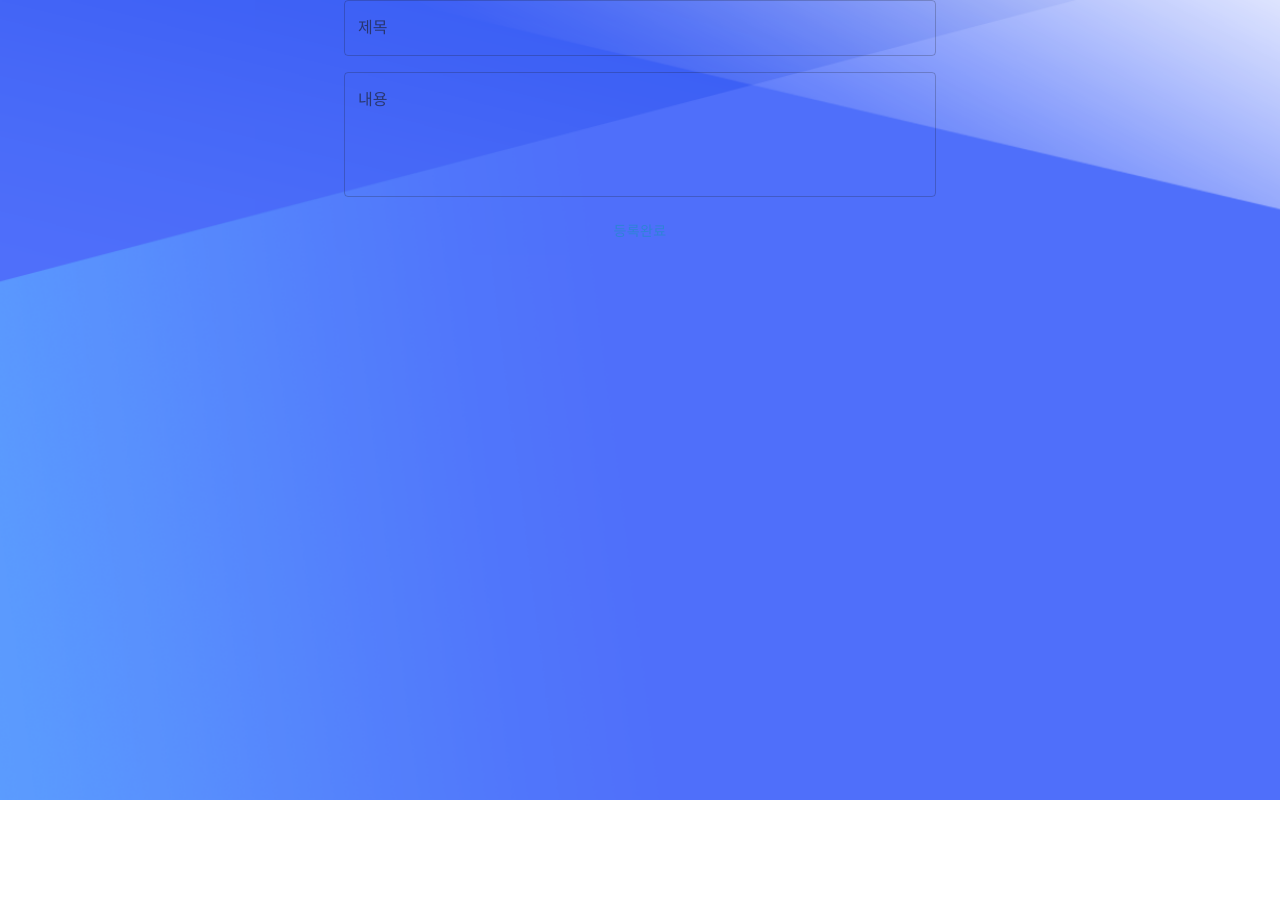
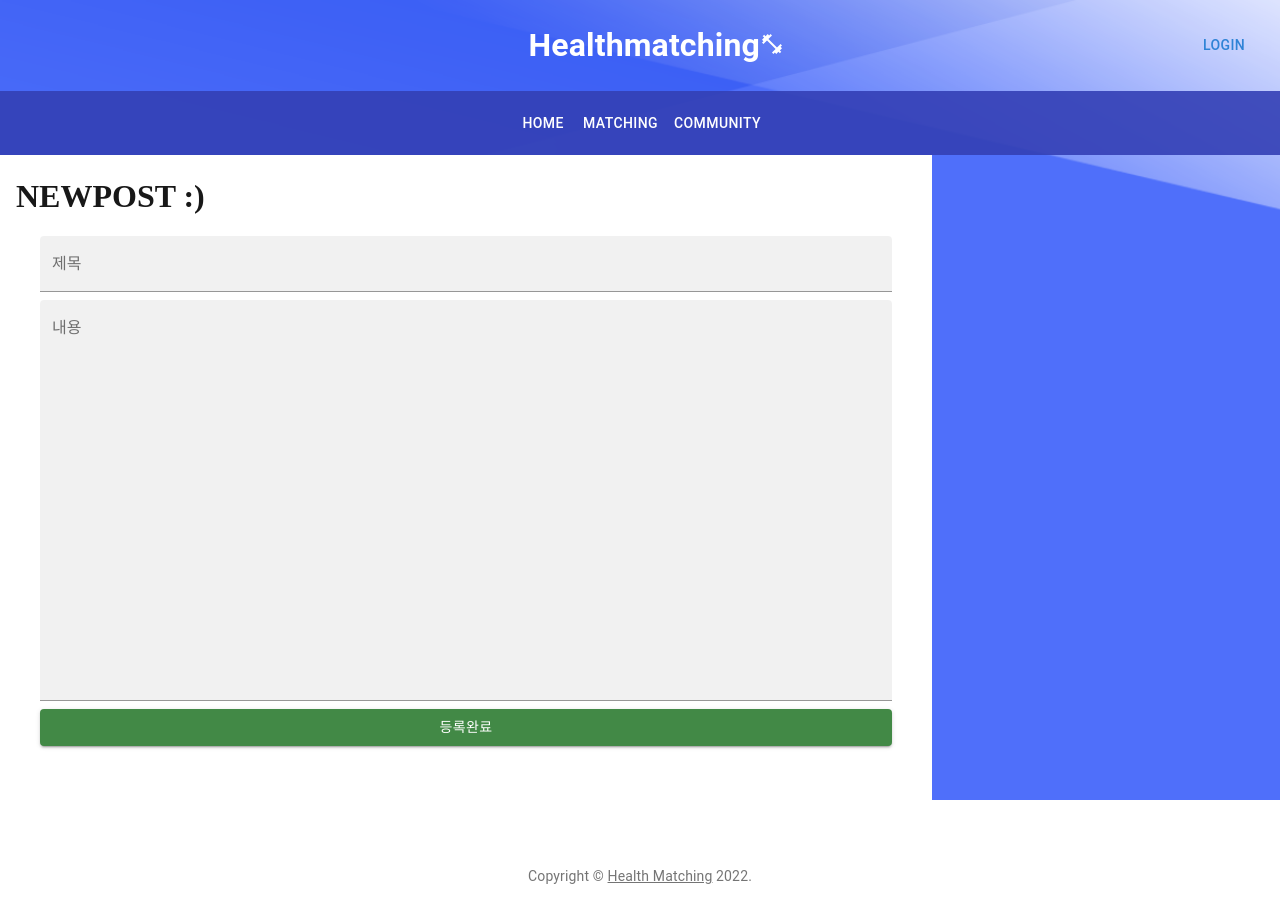
Before and after one commit to seo-jiwon/React-Web-Health-Match, a React (Create React App) app: page /newpost in a window 1280 px wide. Shown: the top 922 px of the page. Before the commit the page ends 800 px from the top, so only its background shows below. Built offline with nearby package versions, Linux system fonts and the light colour scheme.

Commit message:
채연 디자인 수정

```diff
--- a/src/pages/CurriculumDetail.css
+++ b/src/pages/CurriculumDetail.css
@@ -1,9 +1,11 @@
+
 .curriContent {
-    border: 1px solid #3676c7;
-    padding-left: 5rem;
-    padding-right: 5rem;
-    padding-top: 5rem;
-    padding-bottom: 5rem;
+    border: 4px solid #53186e;
+    background-color: white;
+    padding-left: 15rem;
+    padding-right: 15rem;
+    padding-top: 15rem;
+    padding-bottom: 15rem;
     display: grid;
     border-radius: 10px;
     text-align: center;
--- a/src/pages/CurriculumDetail.js
+++ b/src/pages/CurriculumDetail.js
@@ -1,6 +1,8 @@
 import React, { useState, useEffect } from 'react';
 import Navbar from './Navbar';
 import './CurriculumDetail.css';
+import Footer from './Footer';
+import Box from '@mui/material/Box';
 
 
 
@@ -32,7 +34,9 @@ export default function Home() {
     return (
         <div>
         <Navbar />
-            <main className="main">
+        <div className="curriculumdetail_box">
+    <Box>
+         <main className="main">
             <h2>커리큘럼 :)</h2>
                 <div className="curriContent">
                     {data.map(
@@ -44,6 +48,9 @@ export default function Home() {
                     )}
                 </div>
             </main>
+        </Box>
+        </div>
+            <Footer/>
         </div>
     );
 }
--- /dev/null
+++ b/src/pages/Newpost.css
@@ -0,0 +1,9 @@
+.newpost_box{
+    background: #fff;
+    width: 900px;
+    height: 650px;
+    padding-bottom: 0.3rem;
+    padding-top: 0.1rem;
+    padding-right: 1rem;
+    padding-left: 1rem;
+  }
--- a/src/pages/Newpost.js
+++ b/src/pages/Newpost.js
@@ -6,6 +6,11 @@ import TextField from '@mui/material/TextField';
 import Container from '@mui/material/Container';
 import Button from '@mui/material/Button';
 import Stack from '@mui/material/Stack';
+import './Newpost.css';
+import Navbar from './Navbar';
+import Footer from './Footer';
+
+
 
 export default function Newpost() {
   const navigate = useNavigate();
@@ -38,17 +43,31 @@ export default function Newpost() {
   }
 
   return (
-    <Box >
-      <Container sx={{ width : '50%'}}>
+    <>
+    <Navbar/>
+    <div>
+    <div className="newpost_box">
+    <Box>
+  <h1>NEWPOST :)</h1>
+      <div>
+      <Container sx={{ width: 900, height: 500 }}>
           <form onSubmit={postSubmit}>
-          <Stack spacing={2}>
-            <TextField fullWidth id="title" name="title" label="제목" variant="outlined" />
-            <TextField fullWidth id="content" name="content" label="내용" variant="outlined" multiline rows={4} />
-            <Button type="submit">등록완료</Button>
+          <Stack spacing={1}>
+
+            <TextField fullWidth id="title" name="title" label="제목" variant="filled" color="success" />
+            <TextField fullWidth id="content" name="content" label="내용" variant="filled" color="success" multiline rows={16} />
+
+
+            <Button type="submit" variant="contained" color="success" >등록완료</Button>
+
           </Stack>
           </form>
       </Container>
+      </div>
     </Box>
-
+    </div>
+    </div>
+    <Footer/>
+    </>
   )
 }
```
